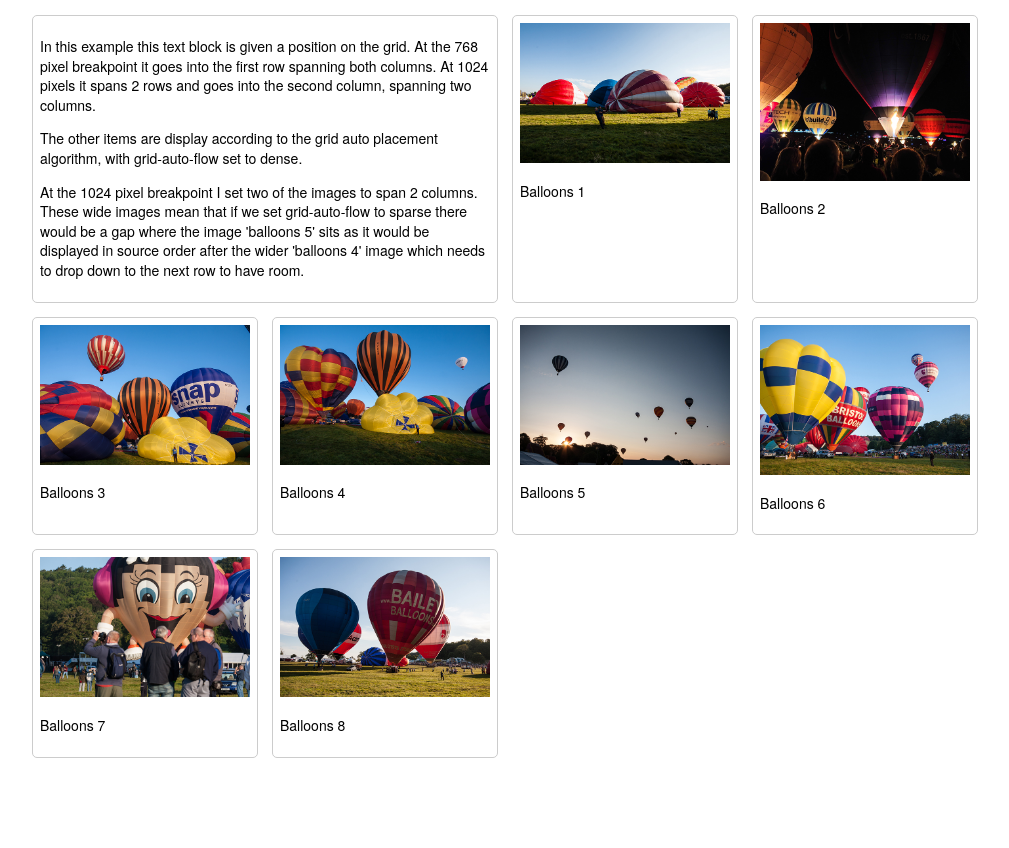
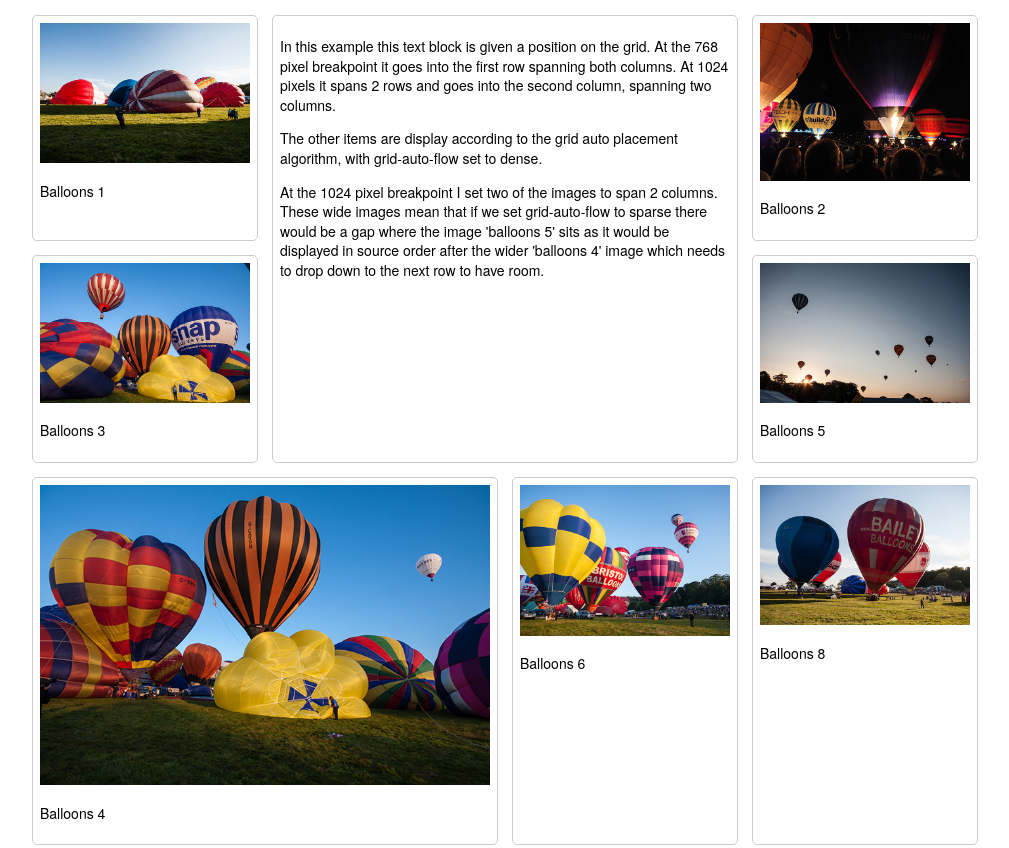
Before and after one commit to Tato28850/Interfaces_Tato, a plain HTML site: page ejercicio 8/Ejercicio8.html in a window 1280 px wide. Shown: the top 848 px of the page, without its empty margins (135-1144 px from the left). Before the commit the page ends 800 px from the top, so only its background shows below. Drawn offline with Linux system fonts and the light colour scheme.

Commit message:
8 terminado

```diff
--- a/ejercicio 8/Ejercicio8.css
+++ b/ejercicio 8/Ejercicio8.css
@@ -30,10 +30,11 @@ img {
 }
 @media screen and (min-width: 768px) {
 	.wrapper {
+		/* grid-template-columns: repeat(2, 1fr); */
 		grid-template-columns: 1fr 1fr;
 	}
-	.wrapper .text{
-		/* grid-column: 1 / 3; es lo mismo */
+	.text{
+		/* grid-column: 1 / 3; */
 		grid-column: span 2;
 	}
 }
@@ -43,4 +44,15 @@ img {
 		/* grid-template-columns: 1fr 1fr 1fr 1fr; */
 		grid-template-columns: repeat(4, 1fr);
 	}
+	.text{
+		grid-column: 2 / span 2;
+		/* grid-column: 2 / 4 */
+		grid-row: 1 / span 2;
+		/* grid-row: 1 / 3; */
+	}
+	.wide{
+		grid-column: span 2;
+		/* grid-column: auto / span 2; */
+		/* grid-column: 1 / span 2; */
+	}
 }
--- a/ejercicio 8/Ejercicio8.html
+++ b/ejercicio 8/Ejercicio8.html
@@ -1,8 +1,9 @@
 <!DOCTYPE html>
-<html lang="en">
+<html lang="es">
+
 <head>
 	<meta charset="utf-8">
-	<title>Autoflow example</title>
+	<title>Ejercicio 8</title>
 	<link href="Ejercicio8.css" rel="stylesheet" type="text/css">
 	<meta name="viewport" content="width=device-width, initial-scale=1.0">
 </head>
@@ -16,10 +17,13 @@
 				At the 768 pixel breakpoint it goes into the first row spanning both columns.
 				At 1024 pixels it spans 2 rows and goes into the second column, spanning two columns.
 			</p>
-			<p>The other items are display according to the grid auto placement algorithm, with grid-auto-flow set to dense.</p>
+			<p>The other items are display according to the grid auto placement algorithm, with grid-auto-flow set to
+				dense.</p>
 			<p>At the 1024 pixel breakpoint I set two of the images to span 2 columns.
-				These wide images mean that if we set grid-auto-flow to sparse there would be a gap where the image 'balloons 5'
-				sits as it would be displayed in source order after the wider 'balloons 4' image which needs to drop down to the next row to have room.
+				These wide images mean that if we set grid-auto-flow to sparse there would be a gap where the image
+				'balloons 5'
+				sits as it would be displayed in source order after the wider 'balloons 4' image which needs to drop
+				down to the next row to have room.
 			</p>
 		</li>
 		<li>
```
